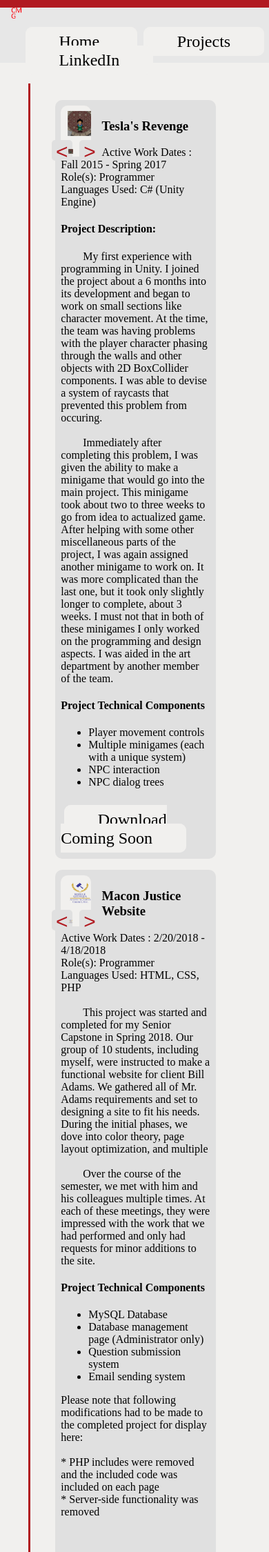
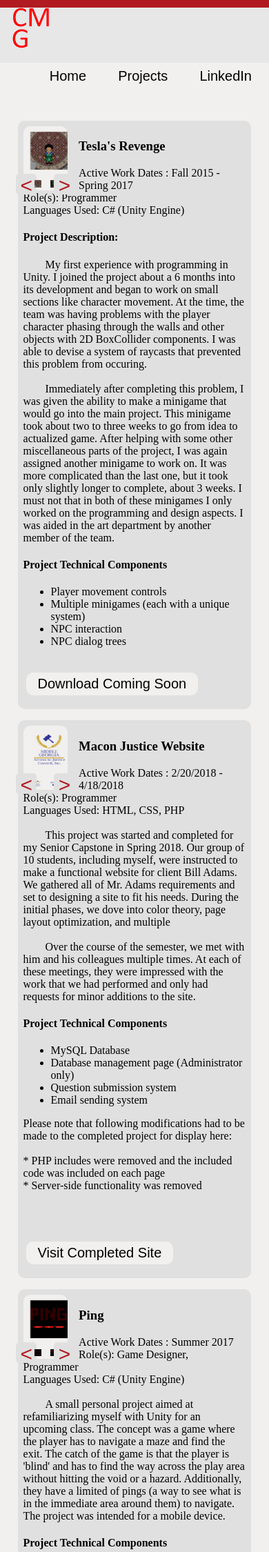
Before and after one commit to CommanderMartin/CommanderMartin.github.io, a PHP site: page /projects.html in a window 390 px wide. Shown: the top 2250 px of the page at 69% size. Run offline with PHP 8.4, Linux system fonts and the light colour scheme.

Commit message:
Modification to css, minor changes on index, projects, and sitemap pages to reflect

```diff
--- a/assets/siteStyle.css
+++ b/assets/siteStyle.css
@@ -72,7 +72,7 @@
 
 .indexSelfIntro h2{
 	font-size: 4em;
-	padding-left: 40px;
+	padding-left: 1.25em;
 	margin-top: -0.05em;
 }
 
@@ -136,6 +136,7 @@
 	padding: 0.2em 1.9em;
 	border-radius: 10px;
 	font-size: 24px;
+	cursor: pointer;
 }
 
 .rectangularButton:hover{
@@ -182,8 +183,8 @@
 /*Images*/
 .headerLogo{
 	padding-left: 1em;
-	width: 4%;
-	height: 4%;
+	width: 4.5%;
+	height: 4.5%;
 	float: left;
 }
 
@@ -261,3 +262,181 @@
 	margin-right: 2px;
 	margin-left: 2px;
 }
+
+/*Media Queries*/
+@media only screen and (max-width: 1400px){
+	.headerLogo{
+		width: 5%;
+		height: 5%;
+	}
+
+	.mainContent{
+		width: 80%;
+	}
+
+	.indexSelfIntro{
+		margin: 1em auto 8em auto;
+	}
+
+	.projectDisplay{
+		width: 85%;
+	}
+
+	.bumper{
+		font-size: 1.3em;
+	}
+}
+
+@media only screen and (max-width: 1000px){
+	.headerLogo{
+		width: 7%;
+		height: 7%;
+	}
+
+	.mainContent{
+		width: 95%;
+		border-left: none;
+	}
+
+	.leftContent{
+		display: none;
+	}
+
+	.indexSelfIntro{
+		width: 95%;
+		margin: 1em auto 6em auto;
+	}
+
+	.rectangularButton{
+		padding: 0.2em 1.5em;
+	}
+
+	.bumper{
+		font-size: 1.3em;
+	}
+}
+
+@media only screen and (max-width: 800px){
+	.headerLogo{
+		width: 9%;
+		height: 9%;
+	}
+
+	.mainContent{
+		width: 92%;
+		border-left: none;
+	}
+
+	.rectangularButton{
+		padding: 0.2em 1.25em;
+		font-size: 22px;
+	}
+
+	.bumper{
+		font-size: 1em;
+	}
+
+	.indexSelfIntro h2{
+		font-size: 3.25em;
+		padding-left: 0.75em;
+		margin-top: -0.05em;
+	}
+
+	.indexSelfIntro h3{
+		font-size: 2.25em;
+		padding-left: 2em;
+		margin-top: -1.25em;
+	}
+
+	.bumper:nth-of-type(1){
+		padding-left: 0.5em;
+	}
+
+	.bumper:nth-of-type(2){
+		padding-left: 3em;
+	}
+
+	.bumper:nth-of-type(3){
+		padding-left: 5.5em;
+	}
+}
+
+@media only screen and (max-width: 600px){
+	.headerLogo{
+		width: 12%;
+		height: 12%;
+	}
+
+	.rectangularButton{
+		padding: 0.1em 0.7em;
+		font-size: 20px;
+	}
+
+	.bumper{
+		font-size: 0.8em;
+	}
+
+	.indexSelfIntro{
+		width: 95%;
+		margin: 1em auto 4em auto;
+	}
+
+	.indexSelfIntro h2{
+		font-size: 2.75em;
+		padding-left: 0.75em;
+		margin-top: -0.05em;
+	}
+
+	.indexSelfIntro h3{
+		font-size: 2em;
+		padding-left: 2em;
+		margin-top: -1.25em;
+	}
+
+	.navInternalContainer{
+		padding: 1.25em 1.25em;
+		float: right;
+	}
+}
+
+@media only screen and (max-width: 500px){
+	.headerLogo{
+		width: 15%;
+		height: 15%;
+	}
+
+	.indexSelfIntro{
+		width: 97%;
+		margin: 1em auto 2em auto;
+	}
+
+	.rectangularButton{
+		padding: 0.1em 0.7em;
+		font-size: 20px;
+	}
+
+	.bumper{
+		font-size: 0.75em;
+	}
+
+	.indexSelfIntro h2{
+		font-size: 2.5em;
+		padding-left: 0.75em;
+		margin-top: -0.05em;
+	}
+
+	.indexSelfIntro h3{
+		font-size: 1.75em;
+		padding-left: 2em;
+		margin-top: -1.25em;
+	}
+
+	.navInternalContainer{
+		padding: 1.25em 0.25em;
+		float: right;
+	}
+
+	.projectDisplay{
+		width: 90%;
+	}
+}
--- a/projects.html
+++ b/projects.html
@@ -22,17 +22,11 @@
 		</div>
 
 		<div class = "navInternalContainer">
-			<span class = "rectangularButton">
-				<a class = "navbarA" href="index.html">Home</a>
-			</span>
+			<a class = "navbarA" href="index.html"><button class = "rectangularButton" type="button">Home</button></a>
 
-			<span class = "rectangularButton">
-				<a class = "navbarA" href="projects.html">Projects</a>
-			</span>
+			<a class = "navbarA" href="projects.html"><button class = "rectangularButton" type="button">Projects</button></a>
 
-			<span class = "rectangularButton">
-				<a class = "navbarA" href="https://linkedin.com/in/joshua-holland-85791b134/">LinkedIn</a>
-			</span>
+			<a class = "navbarA" href="https://linkedin.com/in/joshua-holland-85791b134/"><button class = "rectangularButton" type="button">LinkedIn</button></a>
 		</div>
 	</nav>
 
@@ -103,9 +97,7 @@
 						</ul>
 					</div>
 
-					<span class = "rectangularButton">
-						<a class = "navbarA" href="">Download Coming Soon</a>
-					</span>
+					<a class = "navbarA" href=""><button class = "rectangularButton" type="button">Download Coming Soon</button></a>
 				</div>
 
 				<div class = "projectDisplay" id = "maconjustice">
@@ -168,9 +160,7 @@
 						<br><br><br>
 					</div>
 
-					<span class = "rectangularButton">
-						<a class = "navbarA" href="assets/CapstoneSiteDemo/index.html">Visit Completed Site</a>
-					</span>
+					<a class = "navbarA" href="assets/CapstoneSiteDemo/index.html"><button class = "rectangularButton" type="button">Visit Completed Site</button></a>
 				</div>
 
 				<div class = "projectDisplay" id = "ping">
@@ -219,9 +209,7 @@
 						</ul>
 					</div>
 
-					<span class = "rectangularButton">
-						<a class = "navbarA" href="">Download Coming Soon</a>
-					</span>
+					<a class = "navbarA" href=""><button class = "rectangularButton" type="button">Download Coming Soon</button></a>
 				</div>
 			</div>
 		</main>
```
Also changed, not shown: index.html (+7 -22 lines), sitemap.html (+7 -21 lines).
